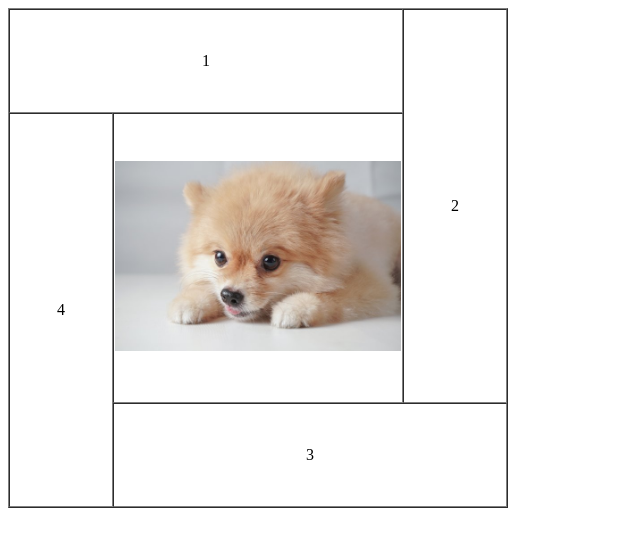
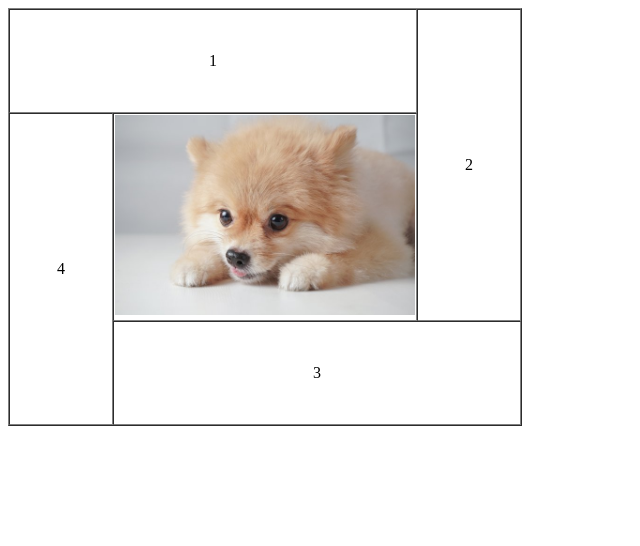
Before and after one commit to blueduckgraymouse/KOPO_web, a plain HTML site: page 1강/html/html05.html in a window 1280 px wide. Shown: the whole page, without its empty margins (0-640 px from the left). Drawn offline with Linux system fonts and the light colour scheme.

Commit message:
table태그 실습3 수정

```diff
--- a/1강/html/html05.html
+++ b/1강/html/html05.html
@@ -20,14 +20,14 @@
   </style>
 </head>
 <body>
-  <table border="1" cellspacing="0" width="500" height="500">
+  <table border="1" cellspacing="0">
     <tr>
       <td colspan="2" class="row">1</td>
       <td rowspan="2" class="col">2</td>
     </tr>
     <tr>
       <td rowspan="2" class="col">4</td>
-      <td><img src="../dog.jpg" alt="강아지" width="100%"></td>
+      <td><img src="../dog.jpg" alt="강아지" width="300"></td>
     </tr>
     <tr>
       <td colspan="2" class="row">3</td>
```
